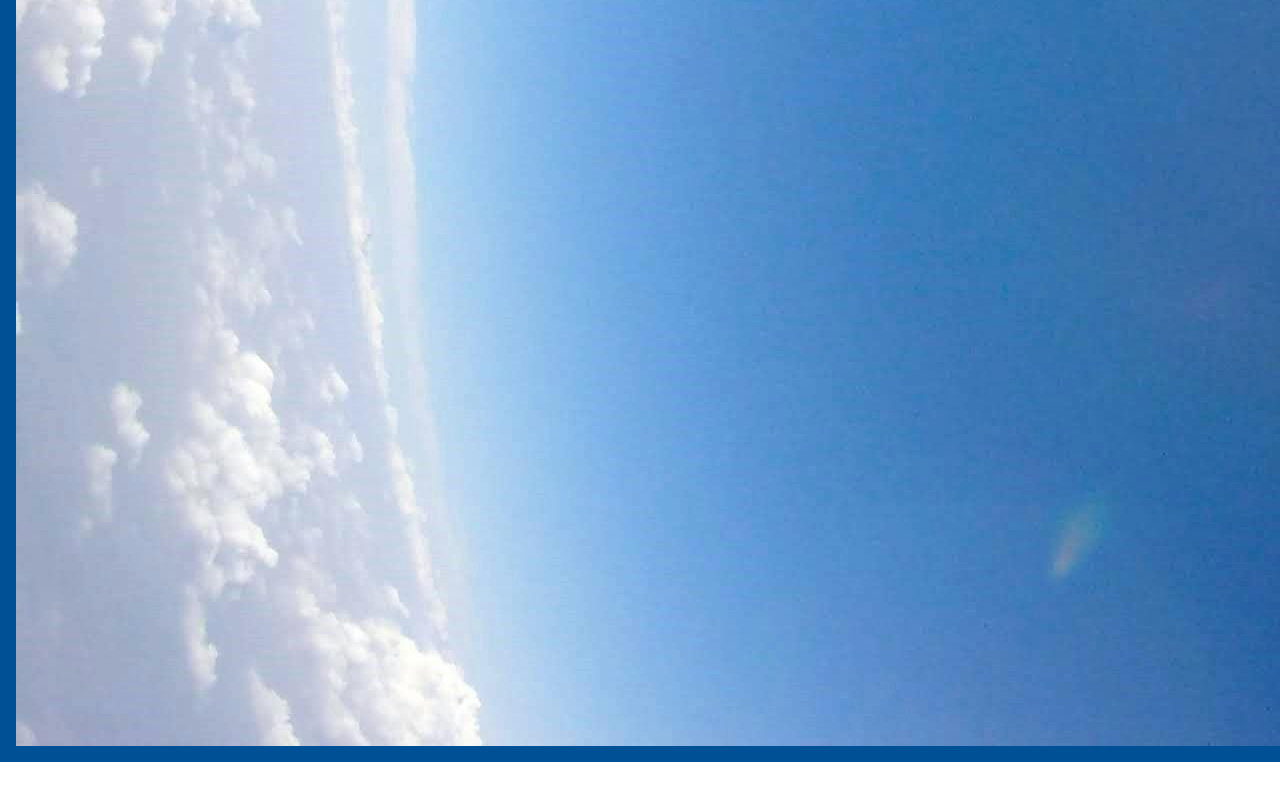
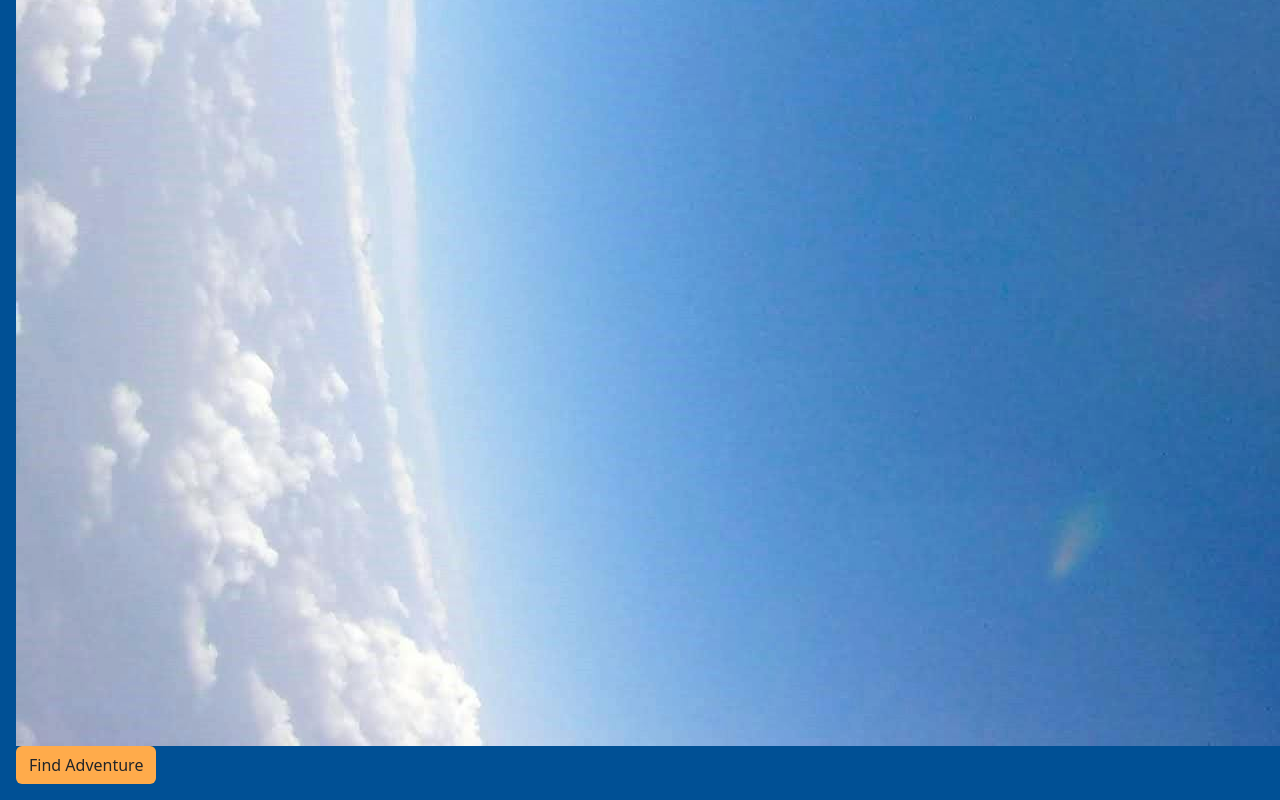
Before and after one commit to word0013/dsn1713-sky-highadventures, a plain HTML site: page index.html in a window 1280 px wide. Shown: the part 1919-2719 px from the top of the page. Before the commit the page ends 2681 px from the top, so only its background shows below. Drawn offline with nearby package versions, Linux system fonts and the light colour scheme.

Commit message:
Commit hero edits

```diff
--- a/index.html
+++ b/index.html
@@ -51,12 +51,14 @@
     <main>
 
       <section id="hero">
-        <div class="container-fluid">
+        <div class="container-fluid justify-content-left">
           <div class="d-flex">
             <div>
               <h1>FIND THE ADVENTURES YOU CRAVE</h1>
               <p>Sky-high adventures offers experiences that will have you coming back for more</p>
               <img src="images/pexels-paulsan-8479826.jpg" alt="person sky-diving">
+
+              <button class="btn">Find Adventure</button>
             </div>
 
           </div>
```
